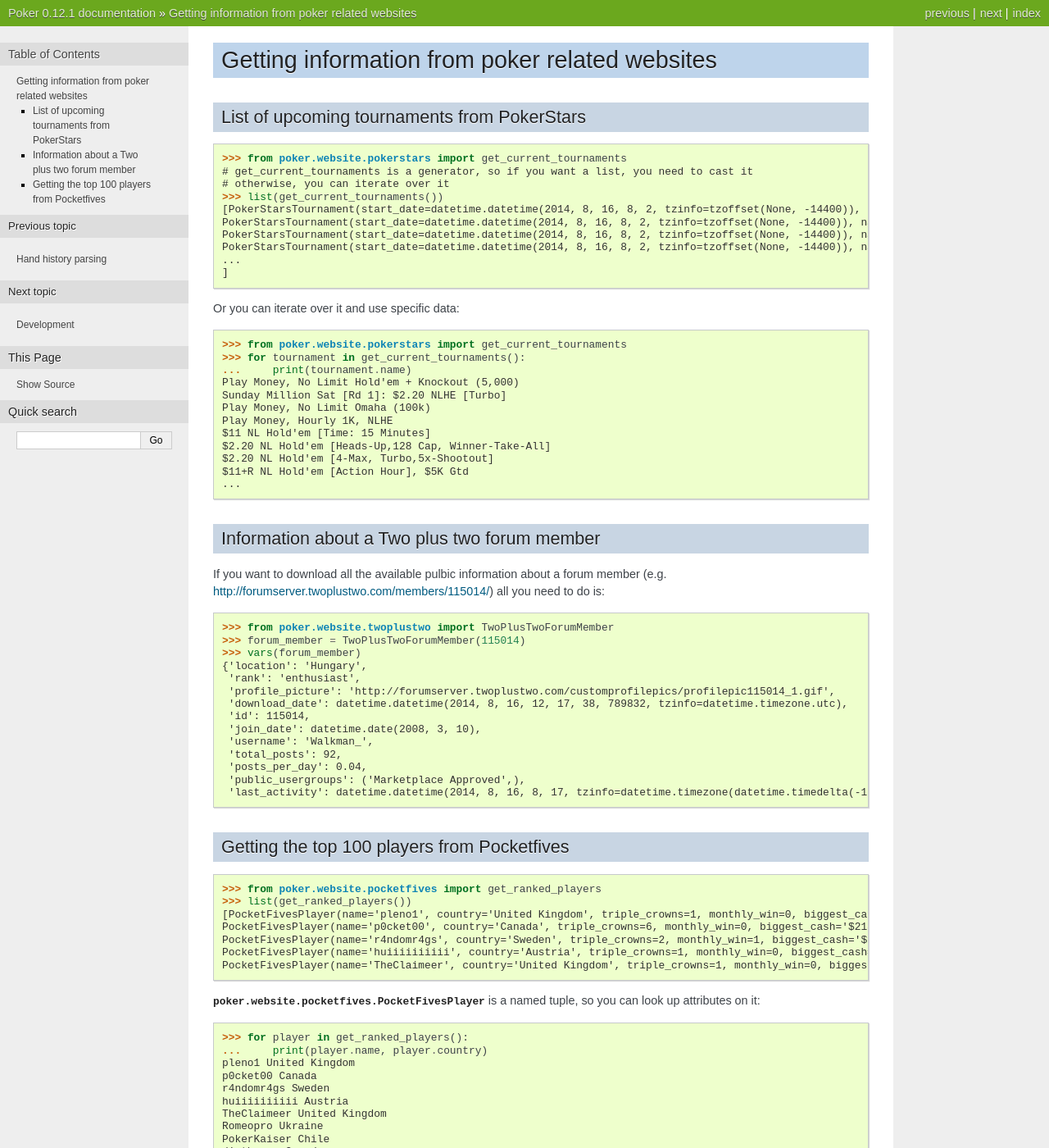
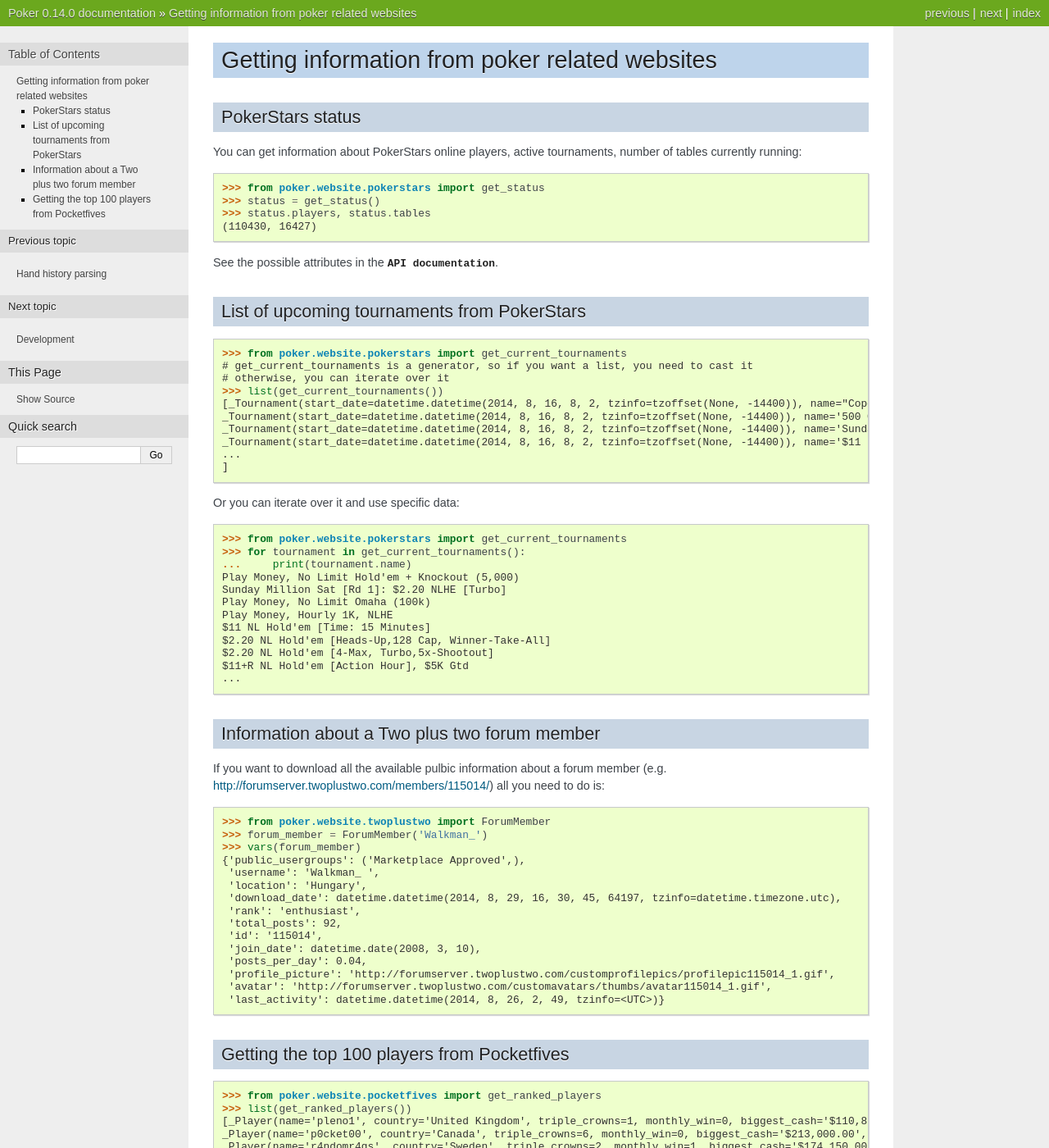
Before and after one commit to pokerregion/poker, a Sphinx documentation site: the page built from docs/website.rst, in a window 1280 px wide and 1400 px high. Shown: the whole window at 82% size. Built offline with Sphinx 7.4.7, drawn with Linux system fonts in a browser that asks for light colours; some of the changed text lies outside the part shown.

Commit message:
Renamed a bunch of things (simplified names), improved docs.

```diff
--- a/docs/install.rst
+++ b/docs/install.rst
@@ -6,7 +6,7 @@ Simple from PYPI::
     $ pip install poker
 
 
-Advanced, directly rom package::
+Advanced, directly from package::
 
     $ git clone git@github.com:pokerregion/poker.git
     $ cd poker
--- a/docs/range.rst
+++ b/docs/range.rst
@@ -179,7 +179,7 @@ It's easy to recreate PokerStove style colors:
 Printing the range as an ASCII table
 ------------------------------------
 
-:meth:`as_html() <poker.hand.Range.as_html>` can print a nicely formatted ASCII table to the
+:meth:`as_table() <poker.hand.Range.as_table>` can print a nicely formatted ASCII table to the
 terminal:
 
 .. code-block:: python
--- a/docs/website.rst
+++ b/docs/website.rst
@@ -1,5 +1,18 @@
 Getting information from poker related websites
 ===============================================
+
+PokerStars status
+-----------------
+
+You can get information about PokerStars online players, active tournaments,
+number of tables currently running::
+
+   >>> from poker.website.pokerstars import get_status
+   >>> status = get_status()
+   >>> status.players, status.tables
+   (110430, 16427)
+
+See the possible attributes in the :class:`API documentation <poker.website.pokerstars._Status>`.
 
 
 List of upcoming tournaments from PokerStars
@@ -11,10 +24,10 @@ List of upcoming tournaments from PokerStars
    # get_current_tournaments is a generator, so if you want a list, you need to cast it
    # otherwise, you can iterate over it
    >>> list(get_current_tournaments())
-   [PokerStarsTournament(start_date=datetime.datetime(2014, 8, 16, 8, 2, tzinfo=tzoffset(None, -14400)), name="Copernicus' FL Omaha H/L Freeroll", game='Omaha', buyin='$0 + $0', players=2509),
-   PokerStarsTournament(start_date=datetime.datetime(2014, 8, 16, 8, 2, tzinfo=tzoffset(None, -14400)), name='500 Cap: $0.55 NLHE', game="Hold'em", buyin='$0.50 + $0.05', players=80),
-   PokerStarsTournament(start_date=datetime.datetime(2014, 8, 16, 8, 2, tzinfo=tzoffset(None, -14400)), name='Sunday Million Sat [Rd 1]: $0.55+R NLHE [2x-Turbo], 3 Seats Gtd', game="Hold'em", buyin='$0.50 + $0.05', players=14),
-   PokerStarsTournament(start_date=datetime.datetime(2014, 8, 16, 8, 2, tzinfo=tzoffset(None, -14400)), name='$11 NLHE [Phase 1] Sat: 5+R FPP NLHE [2x-Turbo], 2 Seats Gtd', game="Hold'em", buyin='$0 + $0', players=45),
+   [_Tournament(start_date=datetime.datetime(2014, 8, 16, 8, 2, tzinfo=tzoffset(None, -14400)), name="Copernicus' FL Omaha H/L Freeroll", game='Omaha', buyin='$0 + $0', players=2509),
+   _Tournament(start_date=datetime.datetime(2014, 8, 16, 8, 2, tzinfo=tzoffset(None, -14400)), name='500 Cap: $0.55 NLHE', game="Hold'em", buyin='$0.50 + $0.05', players=80),
+   _Tournament(start_date=datetime.datetime(2014, 8, 16, 8, 2, tzinfo=tzoffset(None, -14400)), name='Sunday Million Sat [Rd 1]: $0.55+R NLHE [2x-Turbo], 3 Seats Gtd', game="Hold'em", buyin='$0.50 + $0.05', players=14),
+   _Tournament(start_date=datetime.datetime(2014, 8, 16, 8, 2, tzinfo=tzoffset(None, -14400)), name='$11 NLHE [Phase 1] Sat: 5+R FPP NLHE [2x-Turbo], 2 Seats Gtd', game="Hold'em", buyin='$0 + $0', players=45),
    ...
    ]
 
@@ -40,20 +53,21 @@ Information about a Two plus two forum member
 If you want to download all the available pulbic information about a forum member
 (e.g. http://forumserver.twoplustwo.com/members/115014/) all you need to do is::
 
-   >>> from poker.website.twoplustwo import TwoPlusTwoForumMember
-   >>> forum_member = TwoPlusTwoForumMember(115014)
+   >>> from poker.website.twoplustwo import ForumMember
+   >>> forum_member = ForumMember('Walkman_')
    >>> vars(forum_member)
-   {'location': 'Hungary',
+   {'public_usergroups': ('Marketplace Approved',),
+    'username': 'Walkman_ ',
+    'location': 'Hungary',
+    'download_date': datetime.datetime(2014, 8, 29, 16, 30, 45, 64197, tzinfo=datetime.timezone.utc),
     'rank': 'enthusiast',
+    'total_posts': 92,
+    'id': '115014',
+    'join_date': datetime.date(2008, 3, 10),
+    'posts_per_day': 0.04,
     'profile_picture': 'http://forumserver.twoplustwo.com/customprofilepics/profilepic115014_1.gif',
-    'download_date': datetime.datetime(2014, 8, 16, 12, 17, 38, 789832, tzinfo=datetime.timezone.utc),
-    'id': 115014,
-    'join_date': datetime.date(2008, 3, 10),
-    'username': 'Walkman_',
-    'total_posts': 92,
-    'posts_per_day': 0.04,
-    'public_usergroups': ('Marketplace Approved',),
-    'last_activity': datetime.datetime(2014, 8, 16, 8, 17, tzinfo=datetime.timezone(datetime.timedelta(-1, 72000)))}
+    'avatar': 'http://forumserver.twoplustwo.com/customavatars/thumbs/avatar115014_1.gif',
+    'last_activity': datetime.datetime(2014, 8, 26, 2, 49, tzinfo=<UTC>)}
 
 
 Getting the top 100 players from Pocketfives
@@ -61,14 +75,14 @@ Getting the top 100 players from Pocketfives
 
    >>> from poker.website.pocketfives import get_ranked_players
    >>> list(get_ranked_players())
-   [PocketFivesPlayer(name='pleno1', country='United Kingdom', triple_crowns=1, monthly_win=0, biggest_cash='$110,874.68', plb_score=7740.52, biggest_score=817.0, average_score=42.93, previous_rank='2nd'),
-   PocketFivesPlayer(name='p0cket00', country='Canada', triple_crowns=6, monthly_win=0, biggest_cash='$213,000.00', plb_score=7705.61, biggest_score=1000.0, average_score=47.23, previous_rank='1st'),
-   PocketFivesPlayer(name='r4ndomr4gs', country='Sweden', triple_crowns=2, monthly_win=1, biggest_cash='$174,150.00', plb_score=7583.38, biggest_score=803.0, average_score=46.59, previous_rank='3rd'),
-   PocketFivesPlayer(name='huiiiiiiiiii', country='Austria', triple_crowns=1, monthly_win=0, biggest_cash='$126,096.00', plb_score=7276.52, biggest_score=676.0, average_score=39.26, previous_rank='11th'),
-   PocketFivesPlayer(name='TheClaimeer', country='United Kingdom', triple_crowns=1, monthly_win=0, biggest_cash='$102,296.00', plb_score=6909.56, biggest_score=505.0, average_score=41.68, previous_rank='4th'),
+   [_Player(name='pleno1', country='United Kingdom', triple_crowns=1, monthly_win=0, biggest_cash='$110,874.68', plb_score=7740.52, biggest_score=817.0, average_score=42.93, previous_rank='2nd'),
+   _Player(name='p0cket00', country='Canada', triple_crowns=6, monthly_win=0, biggest_cash='$213,000.00', plb_score=7705.61, biggest_score=1000.0, average_score=47.23, previous_rank='1st'),
+   _Player(name='r4ndomr4gs', country='Sweden', triple_crowns=2, monthly_win=1, biggest_cash='$174,150.00', plb_score=7583.38, biggest_score=803.0, average_score=46.59, previous_rank='3rd'),
+   _Player(name='huiiiiiiiiii', country='Austria', triple_crowns=1, monthly_win=0, biggest_cash='$126,096.00', plb_score=7276.52, biggest_score=676.0, average_score=39.26, previous_rank='11th'),
+   _Player(name='TheClaimeer', country='United Kingdom', triple_crowns=1, monthly_win=0, biggest_cash='$102,296.00', plb_score=6909.56, biggest_score=505.0, average_score=41.68, previous_rank='4th'),
 
 
-:class:`poker.website.pocketfives.PocketFivesPlayer` is a named tuple, so you can look up attributes on it:
+:class:`poker.website.pocketfives._Player` is a named tuple, so you can look up attributes on it:
 
    >>> for player in get_ranked_players():
    ...     print(player.name, player.country)
--- a/poker/__init__.py
+++ b/poker/__init__.py
@@ -1,5 +1,5 @@
 
-__version__ = '0.12.1'
+__version__ = '0.14.0'
 
 from poker.card import Suit, Rank, Card, FACE_RANKS, BROADWAY_RANKS
 from poker.hand import Shape, Hand, Combo, Range, PAIR_HANDS, OFFSUIT_HANDS, SUITED_HANDS
--- a/poker/website/twoplustwo.py
+++ b/poker/website/twoplustwo.py
@@ -8,8 +8,7 @@ from pytz import UTC
 from .._common import _make_float, _make_int
 
 
-__all__ = ['search_userid', 'TwoPlusTwoForumMember',
-           'FORUM_URL', 'FORUM_MEMBER_URL', 'AJAX_USERSEARCH_URL']
+__all__ = ['search_userid', 'ForumMember', 'FORUM_URL', 'FORUM_MEMBER_URL', 'AJAX_USERSEARCH_URL']
 
 
 FORUM_URL = 'http://forumserver.twoplustwo.com'
@@ -56,7 +55,7 @@ def search_userid(username):
     return userid
 
 
-class TwoPlusTwoForumMember:
+class ForumMember:
     """Download and store a member data from the Two Plus Two forum."""
 
     _tz_re = re.compile('GMT (.*?)\.')
--- a/setup.py
+++ b/setup.py
@@ -40,7 +40,7 @@ class PyTest(TestCommand):
 
 setup(
     name = 'poker',
-    version = '0.12.1',
+    version = '0.14.0',
     description = 'Poker Framework',
     classifiers = [
         "Intended Audience :: Developers",
```
Also changed, not shown: docs/api/website.rst (+37 -9 lines), poker/website/pocketfives.py (+16 -9 lines), poker/website/pokerstars.py (+13 -9 lines), 1 other file.
